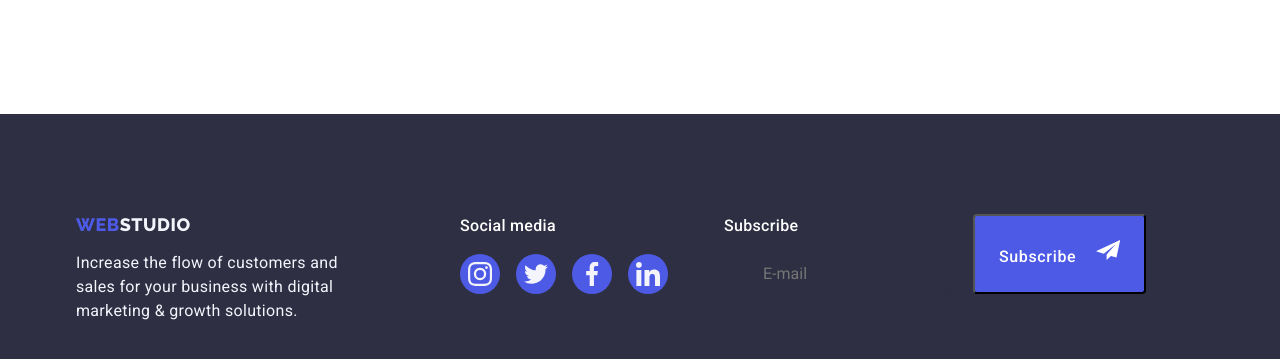
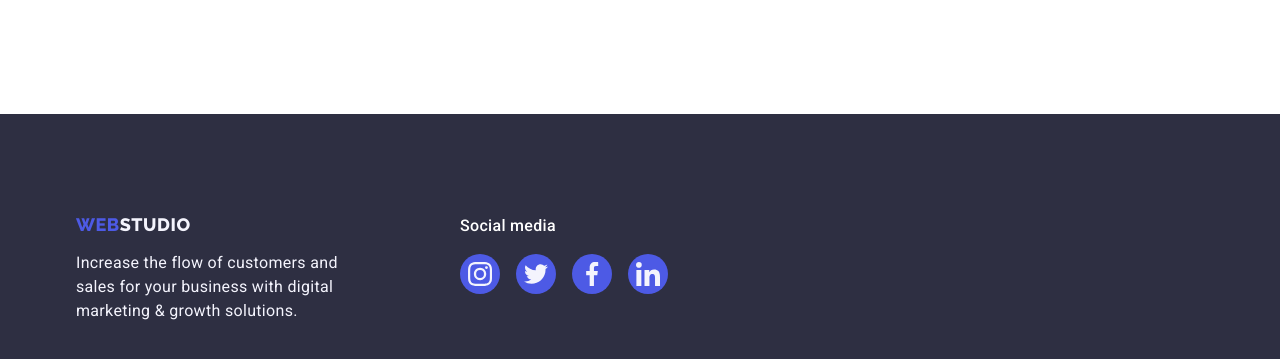
Before and after one commit to queen-raccoon/goit-markup-hw-06, a plain HTML site: page index.html in a window 1280 px wide. Shown: the part 2775-3134 px from the top of the page. Drawn offline with nearby package versions, Linux system fonts and the light colour scheme.

Commit message:
Update index.html

```diff
--- a/index.html
+++ b/index.html
@@ -578,7 +578,7 @@
                 </ul>
             </div>
 
-            <form class="contact-subscribe">
+            <!-- <form class="contact-subscribe">
                 <label class="contact-title">
                         <span class="contant-from-subscribe-telegram-box">
                             <span class="contact-form-subscribe-title">Subscribe</span>
@@ -593,7 +593,7 @@
                             </svg>
                         </button>
                 </label>
-            </form>
+            </form> -->
         </div>
     </footer>
 
```
Lines whose indentation alone changed are shown as unchanged.
